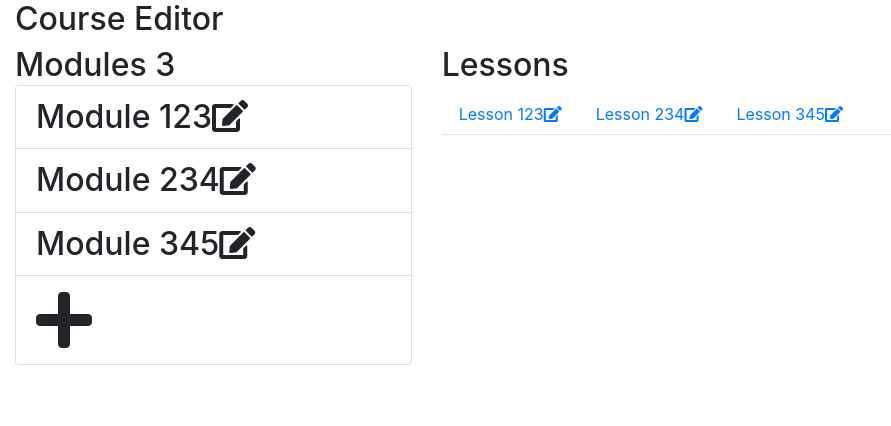
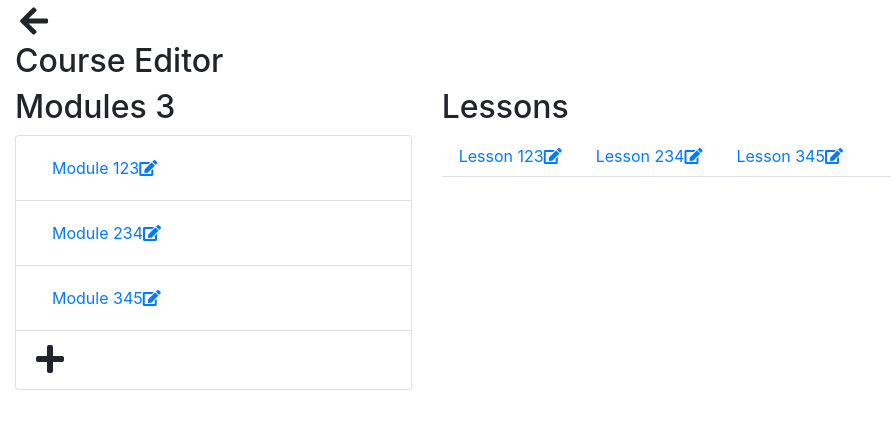
Before and after one commit to jasonzmiller/wbdv-sp21-01-jzmiller-client-react, a React (Create React App) app: page /courses/editor in a window 1280 px wide. Shown: the top 426 px of the page, without its empty margins (0-891 px from the left). Built offline with nearby package versions, Linux system fonts and the light colour scheme; no server answers.

Commit message:
interim debugging

```diff
--- a/src/App.js
+++ b/src/App.js
@@ -12,8 +12,10 @@ function App() {
               <Route path="/"
                      exact={true}
                      component={Home}/>
-              <Route path="/courses/editor"
-                     exact={true}
+              <Route path={["/courses/editor",
+                            "/courses/editor/:courseId",
+                            "/courses/editor/:courseId/:moduleId",
+                            "/courses/editor/:courseId/:moduleId/:lessonId"]}
                      render={(props => <CourseEditor {...props}/>)}/>
           </div>
         <div className="App">
--- a/src/components/course-editor.js
+++ b/src/components/course-editor.js
@@ -1,4 +1,5 @@
 import React from 'react';
+import {useParams} from "react-router-dom";
 import moduleReducer from "../reducers/modules-reducer";
 import lessonReducer from "../reducers/lesson-reducer";
 import {combineReducers, createStore} from "redux";
@@ -13,10 +14,15 @@ const reducer = combineReducers({
 
 const store = createStore(reducer)
 
-const CourseEditor = ({history}) =>
+const CourseEditor = ({history}) => {
+    const {courseId, moduleId} = useParams();
+    console.log(courseId)
+    return (
         <Provider store={store}>
             <div>
-            <h2>Course Editor</h2>
+                <i onClick={() => history.goBack()}
+                   className="fas fa-arrow-left fa-2x webb-margin"></i>
+                <h2>Course Editor {courseId} {moduleId}</h2>
                 <div className="row">
                     <div className="col-4">
                         <ModuleList/>
@@ -27,6 +33,12 @@ const CourseEditor = ({history}) =>
                 </div>
             </div>
         </Provider>
+    )
+}
+
+
+
+
     // <Provider provide={store}>
     //     <div>
     //         <h2>
--- a/src/components/course-row.js
+++ b/src/components/course-row.js
@@ -24,7 +24,7 @@ const CourseRow = (
             <td align="left">
                 {
                     !editing &&
-                    <Link to="/courses/editor">
+                    <Link to={`/courses/editor/${course._id}`}>
                         <i className="fa fa-file webb-margin"></i>
                         {course.title}
                     </Link>
--- a/src/components/editable-item.js
+++ b/src/components/editable-item.js
@@ -1,7 +1,9 @@
 import React, {useState} from 'react'
+import {Link} from "react-router-dom";
 
 const EditableItem = (
     {
+        to="/somewhere/to/go",
         updateItem,
         deleteItem,
         item = {
@@ -18,8 +20,10 @@ const EditableItem = (
             {
                 !editing &&
                 <>
-                    {item.title}
-                    <i onClick={() => setEditing(true)} className="fas fa-edit"></i>
+                    <Link className="nav-link" to={to}>
+                        {item.title}
+                        <i onClick={() => setEditing(true)} className="fas fa-edit"></i>
+                    </Link>
                 </>
             }
             {
--- a/src/components/lesson-tabs.js
+++ b/src/components/lesson-tabs.js
@@ -1,6 +1,7 @@
 import React from 'react'
 import {connect} from "react-redux";
 import EditableItem from "./editable-item";
+import {useParams} from "react-router-dom";
 
 const LessonTabs = (
     {
@@ -9,20 +10,22 @@ const LessonTabs = (
             {_id: "234", title: "Lesson B"},
             {_id: "345", title: "Lesson C"}
         ]
-    }) =>
+    }) => {
+    const {courseId, moduleId} = useParams();
+    return (
         <div>
-        <h2>Lessons</h2>
+            <h2>Lessons {courseId} {moduleId}</h2>
             <ul className="nav nav-tabs">
                 {
                     lessons.map(lesson =>
                         <li className="nav-items">
-                        <a className="nav-link" href="#">
-                            <EditableItem item={lesson}/>
-                        </a>
+                            <EditableItem to={`/courses/editor/${courseId}/${moduleId}/${lesson._id}`}
+                                          item={lesson}/>
                         </li>)
                 }
             </ul>
         </div>
+    )}
 
 const stpm = (state) => (
     {
--- a/src/components/module-list.js
+++ b/src/components/module-list.js
@@ -1,22 +1,26 @@
 import React from 'react';
 import {connect} from 'react-redux';
 import EditableItem from "./editable-item";
+import {useParams} from "react-router-dom";
 
 const ModuleList = (
     {
+        to="/go/somewhere/else",
         myModules = [],
         createModule = () => alert("create module"),
         deleteModule = (item) => alert("delete " + item._id),
         updateModule = (item) => alert("update module" + item._id)
-    }) =>
+    }) => {
+    const {courseId} = useParams();
+    return (
         <div>
-        <h2>
-            Modules {myModules.length}
+            <h2>Modules {myModules.length} {courseId}</h2>
                 <ul className="list-group">
                     {
                         myModules.map(module =>
                             <li className="list-group-item">
-                        <EditableItem updateItem={updateModule}
+                                <EditableItem to={`/courses/editor/jkh/kjh`}
+                                              updateItem={updateModule}
                                               deleteItem={deleteModule}
                                               item={module}/>
                             </li>
@@ -26,8 +30,9 @@ const ModuleList = (
                         <i onClick={createModule} className="fas fa-plus fa-2x"></i>
                     </li>
                 </ul>
-        </h2>
         </div>
+    )
+}
 
 const stpm = (state) => {
     return {
--- a/src/services/module-service.js
+++ b/src/services/module-service.js
@@ -0,0 +1,5 @@
+const COURSE_URL = "https://wbdv-generic-server.herokuapp.com/api/001704833/courses";
+
+export const findModulesForCourse = (courseId) =>
+    fetch(`${COURSE_URL}/${courseId}/modules`)
+        .then(response => response.json())
```
Lines whose indentation alone changed are shown as unchanged.
